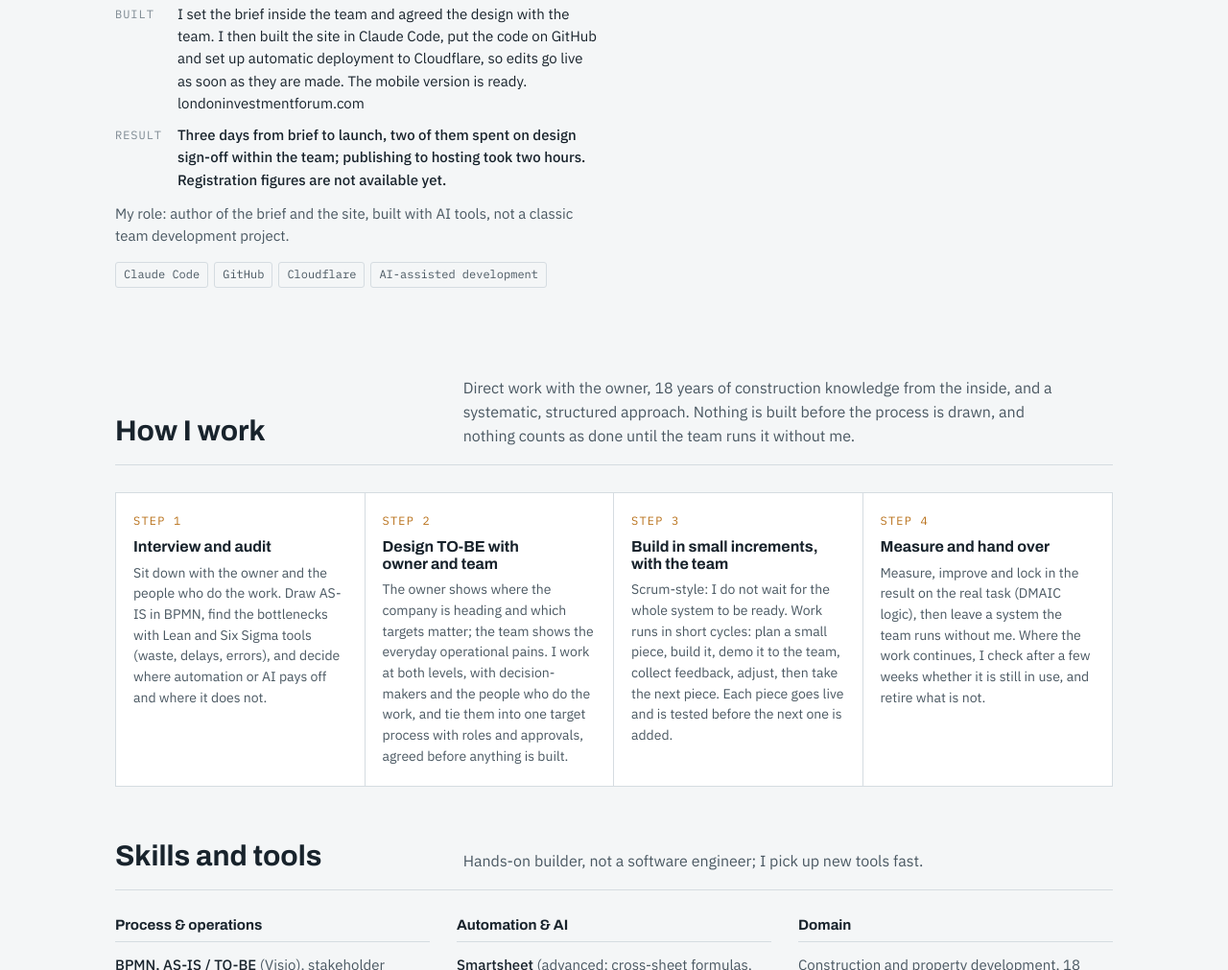
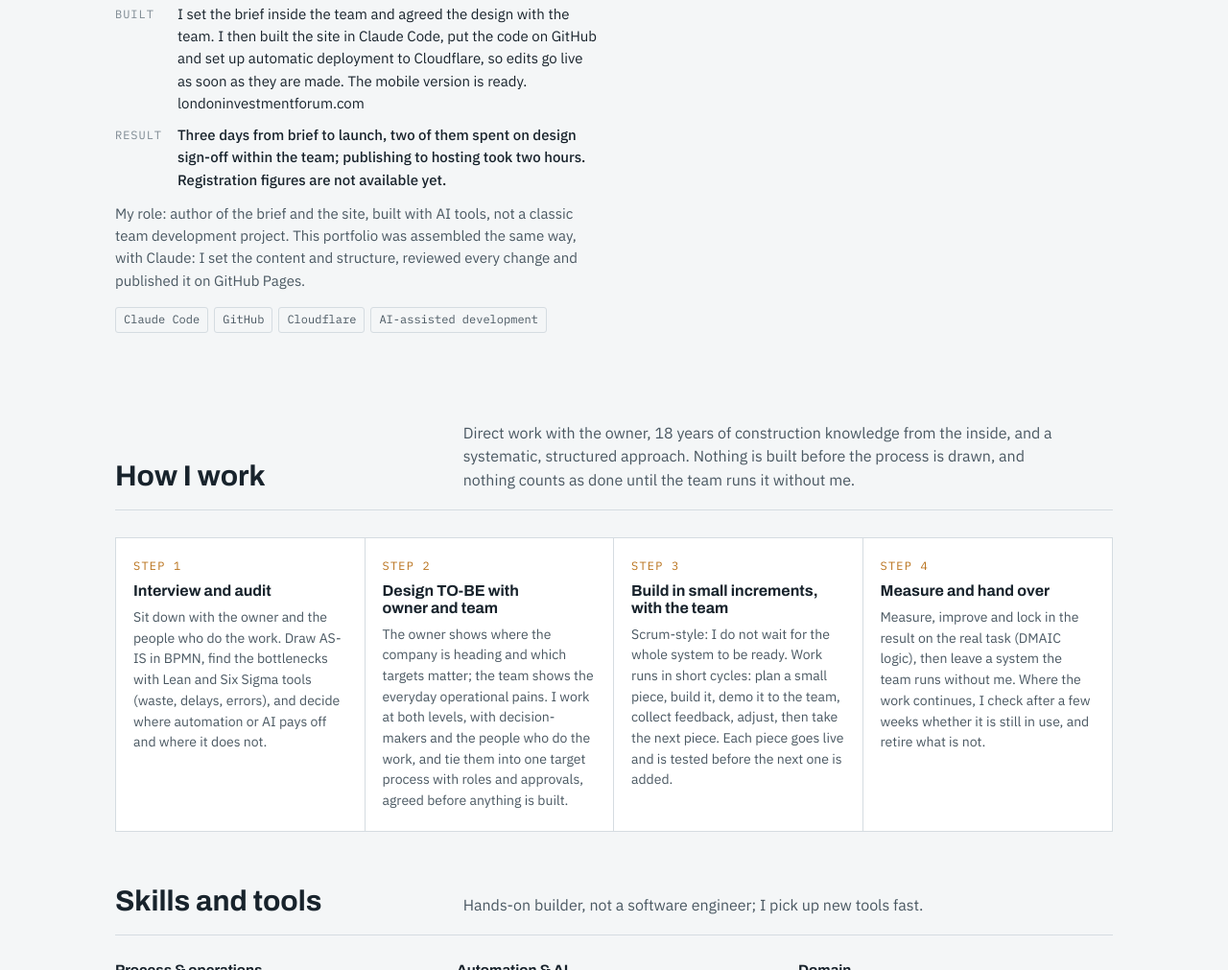
Before and after one commit to annasizova6-ux/anna-akpinar, a plain HTML site: page index.html in a window 1280 px wide. Shown: the part 4195-5206 px from the top of the page at 96% size. Drawn offline with Linux system fonts and the light colour scheme.

Commit message:
Case 04: note that the portfolio itself was built with Claude
Co-Authored-By: Claude Sonnet 5.5 <noreply@anthropic.com>
Claude-Session: https://claude.ai/code/session_01TAbNs8wvacCbRCT5wejWv8

```diff
--- a/index.html
+++ b/index.html
@@ -340,7 +340,7 @@ footer{margin-top:56px;padding-top:18px;border-top:1px solid var(--rule);font-fa
           <dt>Built</dt><dd>I set the brief inside the team and agreed the design with the team. I then built the site in Claude Code, put the code on GitHub and set up automatic deployment to Cloudflare, so edits go live as soon as they are made. The mobile version is ready. londoninvestmentforum.com</dd>
           <dt>Result</dt><dd class="result">Three days from brief to launch, two of them spent on design sign-off within the team; publishing to hosting took two hours. Registration figures are not available yet.</dd>
         </dl>
-        <p class="ctx" style="margin-top:12px">My role: author of the brief and the site, built with AI tools, not a classic team development project.</p>
+        <p class="ctx" style="margin-top:12px">My role: author of the brief and the site, built with AI tools, not a classic team development project. This portfolio was assembled the same way, with Claude: I set the content and structure, reviewed every change and published it on GitHub Pages.</p>
         <div class="tags"><span class="tag">Claude Code</span><span class="tag">GitHub</span><span class="tag">Cloudflare</span><span class="tag">AI-assisted development</span></div>
       </div>
     </article>
```
